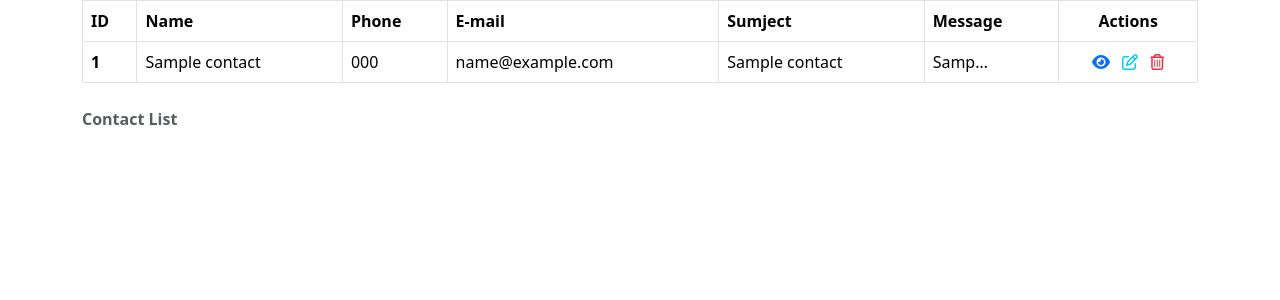
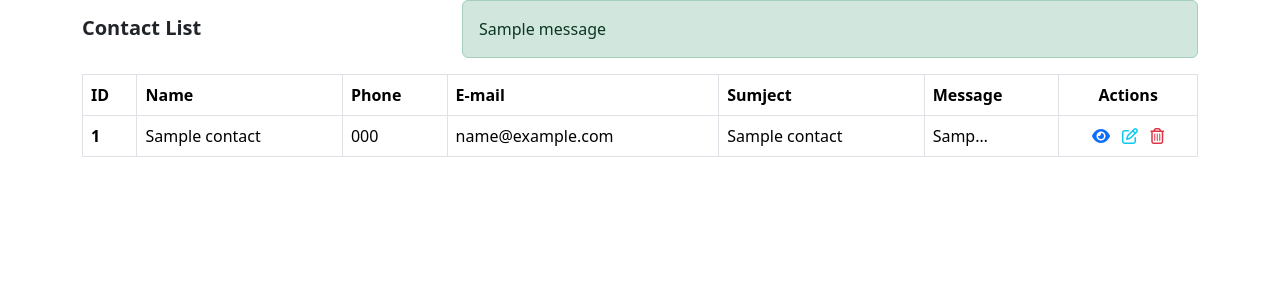
Before and after one commit to Zobair12/Django_Firstproject, a Django app: page /contact/list/ in a window 1280 px wide. Shown: the part 56-356 px from the top of the page. Run offline with Django 5.2, Linux system fonts and the light colour scheme; tables that the repository leaves empty hold one stand-in row (values such as "Sample post"); one stand-in notice (Sample message) is shown; some libraries are stand-ins or nearby versions.

Commit message:
Message success

```diff
--- a/firstapp/templates/contact_list.html
+++ b/firstapp/templates/contact_list.html
@@ -8,7 +8,20 @@
         <div class="row justify-content-center align-items-center">
             <div class="col-12 col-md-10 col-lg-12">
                 <table class="table table-bordered">
-                    <caption class="fw-bolder my-3">Contact List</caption>
+                    <div class="row">
+                        <div class="col-4">
+                            <h5 class="fw-bolder my-3">Contact List</h5>
+                        </div>
+                        <div class="col">
+                            {% if messages %}
+                                {% for message in messages %}
+                        <div {% if message.tags %} class="alert alert-{{ message.tags }}"{% endif %} role="alert">
+                            {{ message }}
+                        </div>
+                        {% endfor %}
+                       {% endif %}
+                        </div>
+                    </div>
                     <thead>
                         <tr class="">
                             <th>ID</th>
```
Also changed, not shown: db.sqlite3.
